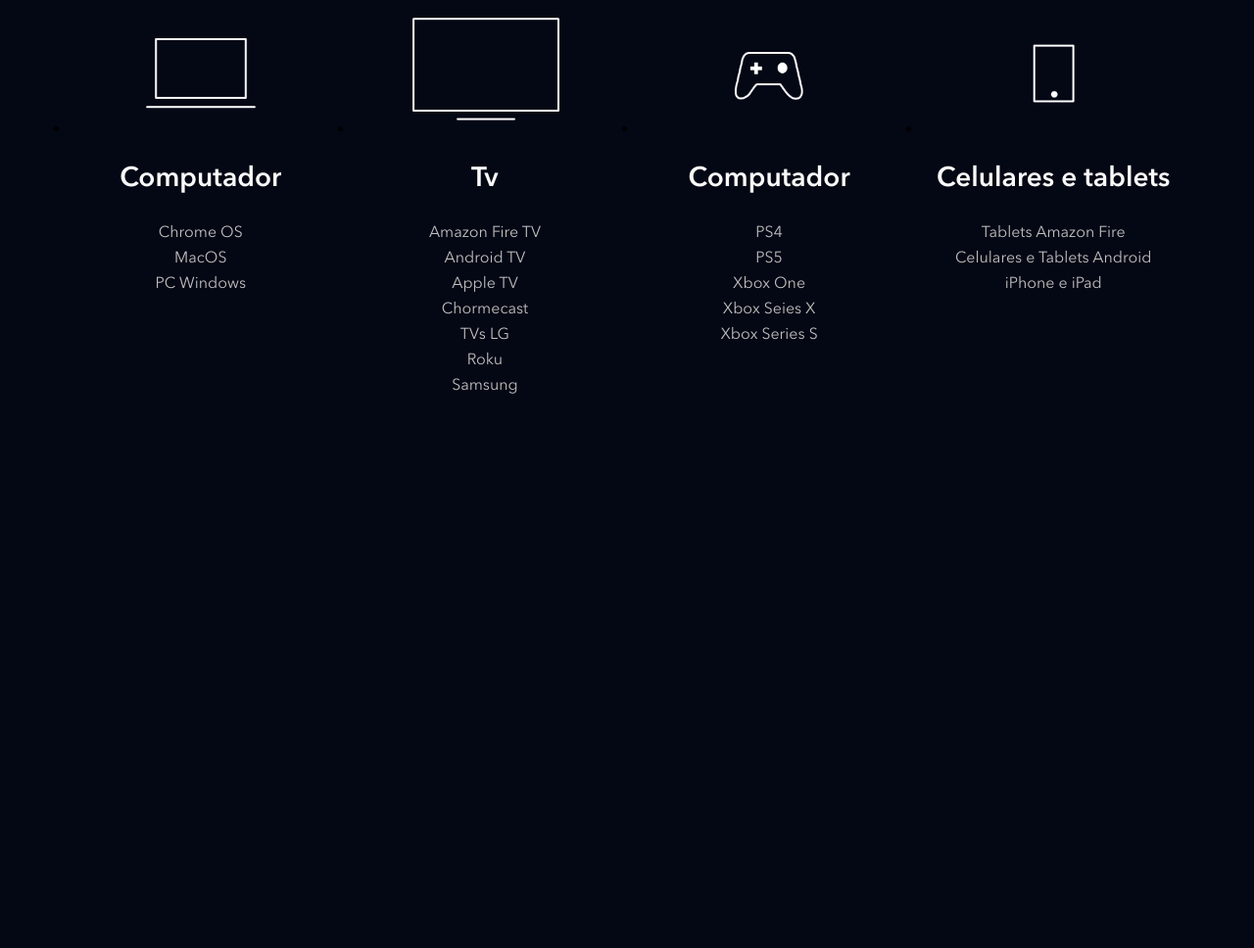
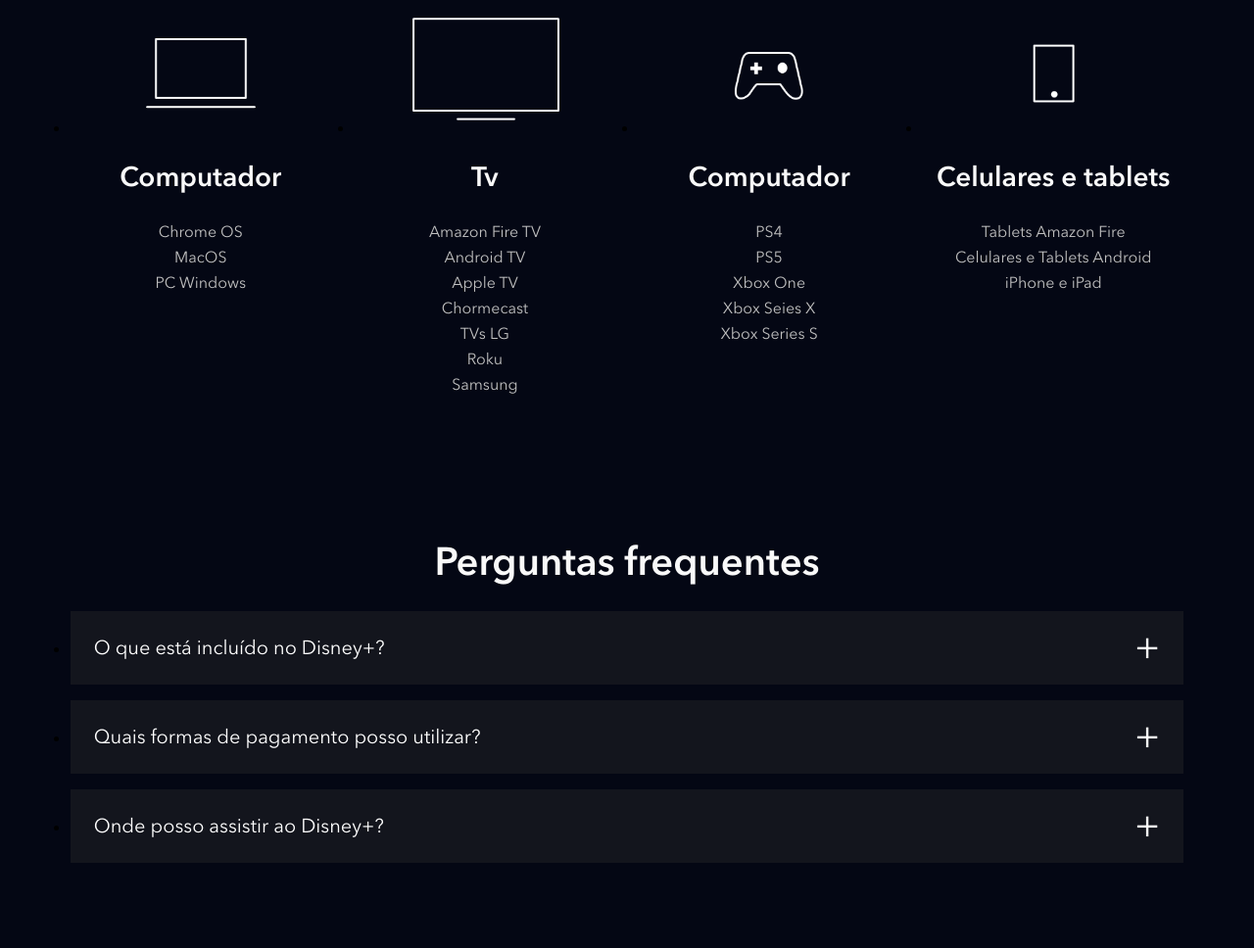
Before and after one commit to rodrigoamadeu/clone_disneyplus, a website: page index.html in a window 1280 px wide. Shown: the part 3862-4830 px from the top of the page at 98% size. Before the commit the page ends 4340 px from the top, so only its background shows below. Drawn offline with nearby package versions, Linux system fonts and the light colour scheme; files that its build step writes are made by us from their sources; files whose address does not match are found by name.

Commit message:
criando seção questions and answers

```diff
--- a/index.html
+++ b/index.html
@@ -209,6 +209,38 @@
             </li>
         </ul>
     </section>
+    <section class="faq">
+        <h2 class="title">Perguntas frequentes</h2>
+        <ul class="faq__questions">
+            <li class="faq__questions__item">
+                <div class="faq__questions__item__question" data-faq-question>
+                    O que está incluído no Disney+?
+                </div>
+                <div class="faq__questions__item__answer text--big">
+                  <p> &bull; Estreias de filmes, séries originais e clássicos da Disney, Pixar, Marvel, Star Wars, National Geographic e Star.</p>
+                  <p> &bull; Os torneios mais importantes do mundo e programas da ESPN ao vivo.</p>
+                  <p> &bull; Até quatro telas ao mesmo tempo com o Disney+ Premium, e até duas com o Disney+ Padrão.</p>
+                  <p> &bull; Downloads, criação de perfis e controle parental para personalizar a experiência por idade, de acordo com o seu plano.</p>
+                </div>
+            </li>
+            <li class="faq__questions__item">
+                <div class="faq__questions__item__question" data-faq-question>
+                    Quais formas de pagamento posso utilizar?
+                </div>
+                <div class="faq__questions__item__answer text--big">
+                    Você pode utilizar: cartão de débito, cartão de crédito, PayPal, Mercado Pago, e também empresas parceiras como Google Play Store, App Store da Apple, Mercado Livre e provedores locais de TV, telefonia e internet.
+                </div>
+            </li>
+            <li class="faq__questions__item">
+                <div class="faq__questions__item__question" data-faq-question>
+                    Onde posso assistir ao Disney+?
+                </div>
+                <div class="faq__questions__item__answer text--big">
+                    O aplicativo do Disney+ está disponível em dispositivos móveis, navegadores, videogames, decodificadores e smart TVs. Confira a lista completa de dispositivos compatíveis na Central de Ajuda.
+                </div>
+            </li>
+        </ul>
+    </section>
     <script src="./src/main.js"></script>
 </body>
 </html>
--- a/src/main.js
+++ b/src/main.js
@@ -1,5 +1,6 @@
 document.addEventListener('DOMContentLoaded', function() {
     const buttons = document.querySelectorAll('[data-tab-button]');
+    const questions = document.querySelectorAll('[data-faq-question]');
 
     for (let i = 0; i < buttons.length; i++) {
         buttons[i].addEventListener('click', function(botao) {
@@ -12,7 +13,18 @@
 
         })
     }
+
+    for (let i = 0; i < questions.length; i++) {
+        questions[i].addEventListener('click', abreOuFechaResposta);
+    }
+
 })
+
+function abreOuFechaResposta(elemento) {
+    const classe = 'faq__questions__item--is-open';
+    const elementoPai = elemento.target.parentNode;
+    elementoPai.classList.toggle(classe);
+}
 
 function removeBotaoAtivo() {
     const buttons = document.querySelectorAll('[data-tab-button]');
@@ -22,8 +34,6 @@
     }
 }
 
-
-
 function escondeTodasAbas(){
     const tabsContainer = document.querySelectorAll('[data-tab-id]');
 
--- /dev/null
+++ b/src/styles/_faq.scss
@@ -0,0 +1,54 @@
+.faq {
+    padding: 5.6vw;
+
+    h2 {
+        text-align: center;
+        margin-bottom: 24px;
+    }
+
+    &__questions {
+        &__item {
+            background-color: #13151d;
+            margin-bottom: 16px;
+
+            &__question {
+                color: #fff;
+                font-size: 20px;
+                padding: 24px;
+                display: block;
+                cursor: pointer;
+                position: relative;
+
+                &::after {
+                    content: '+';
+                    position: absolute;
+                    top: 0;
+                    right: 24px;
+                    height: 100%;
+                    display: flex;
+                    align-items: center;
+                    font-size: 40px;
+                }
+            }
+
+            &__answer {
+                height: 0;
+                overflow: hidden;
+                padding: 0 24px;
+                transition: height, .5s ease;
+
+            }
+
+            &--is-open {
+                .faq__questions__item__question::after {
+                    content: '-';
+                }
+                .faq__questions__item__answer {
+                    height: auto;
+                    padding-bottom: 24px;
+                    transition: height, .5s ease;
+                }
+            }
+        }
+    }
+}
--- a/src/styles/main.scss
+++ b/src/styles/main.scss
@@ -3,6 +3,7 @@
 @use 'shows';
 @use 'plans';
 @use 'available-devices';
+@use 'faq';
 
 @font-face {
     font-family: Avenir;
```
